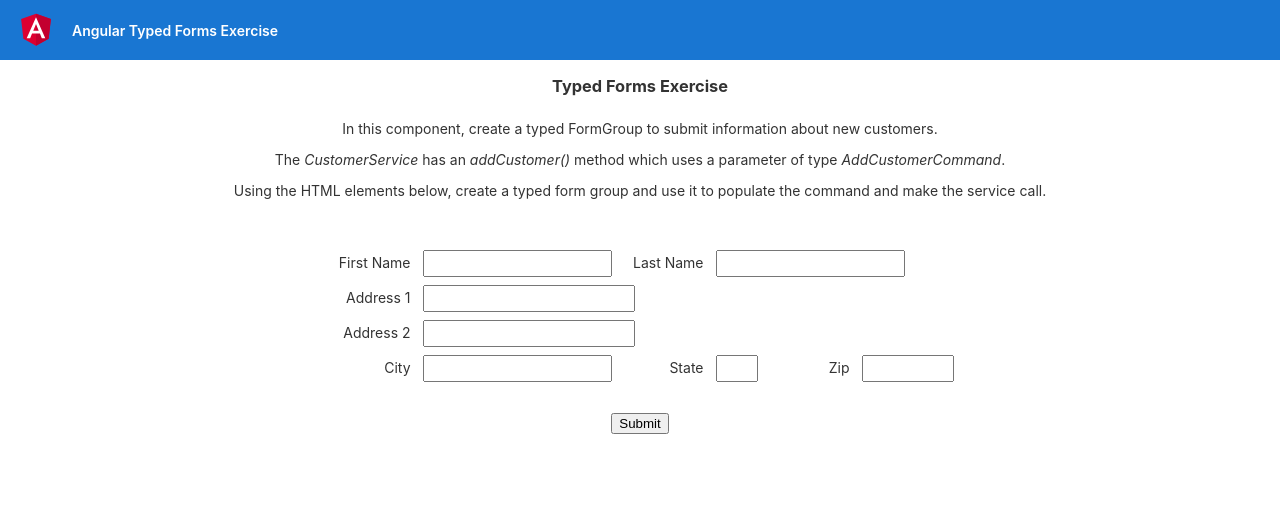
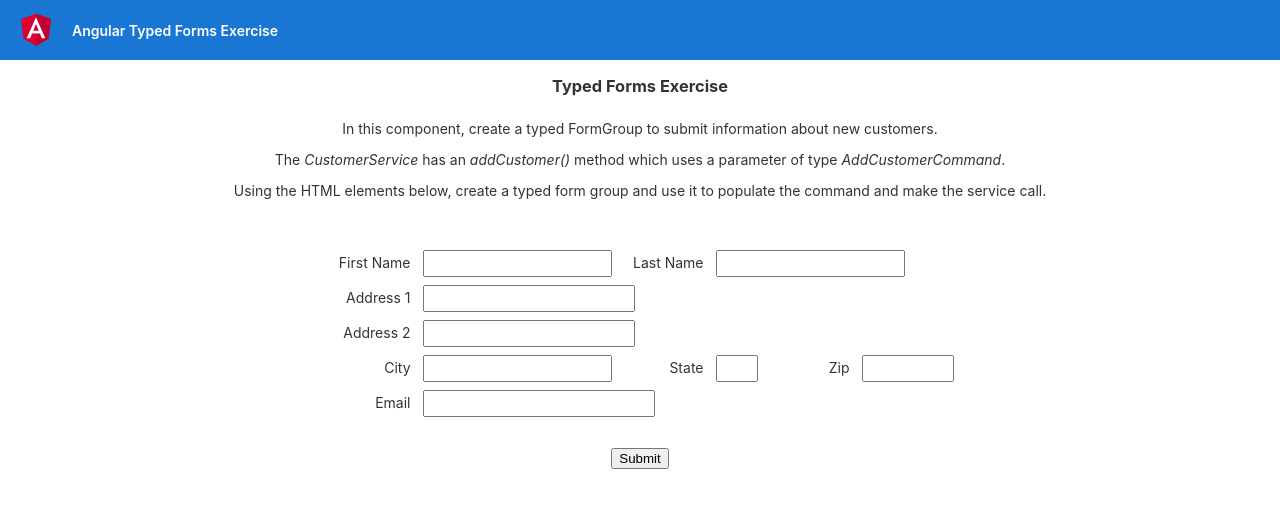
Before and after one commit to mylifeandcode/AngularTypedFormsExercise, an Angular app: page /exercise in a window 1280 px wide. Shown: the top 508 px of the page. Built offline with nearby package versions, Linux system fonts and the light colour scheme.

Commit message:
Added email stuff

```diff
--- a/src/app/typed-form-exercise/typed-form-exercise.component.html
+++ b/src/app/typed-form-exercise/typed-form-exercise.component.html
@@ -9,7 +9,8 @@
     <label for="lastName">Last Name</label><input type="text" id="lastName"><br />
     <label for="address1">Address 1</label><input type="text" id="address1" class="address"><br />
     <label for="address2">Address 2</label><input type="text" id="address1" class="address"><br />
-    <label for="city">City</label><input type="text" id="city"> <label for="State">State</label> <input type="text" id="state" class="state">  <label for="postalCode">Zip</label> <input type="text" id="postalCode" class="postalCode">
+    <label for="city">City</label><input type="text" id="city"> <label for="State">State</label> <input type="text" id="state" class="state">  <label for="postalCode">Zip</label> <input type="text" id="postalCode" class="postalCode"><br />
+    <label for="email">Email</label><input type="text" id="email" class="email">
   </form>
 
   <p>
--- a/src/app/typed-form-exercise/typed-form-exercise.component.scss
+++ b/src/app/typed-form-exercise/typed-form-exercise.component.scss
@@ -30,3 +30,7 @@ form {
 .submit {
   margin-top: 20px;
 }
+
+.email {
+  width: 220px;
+}
```
